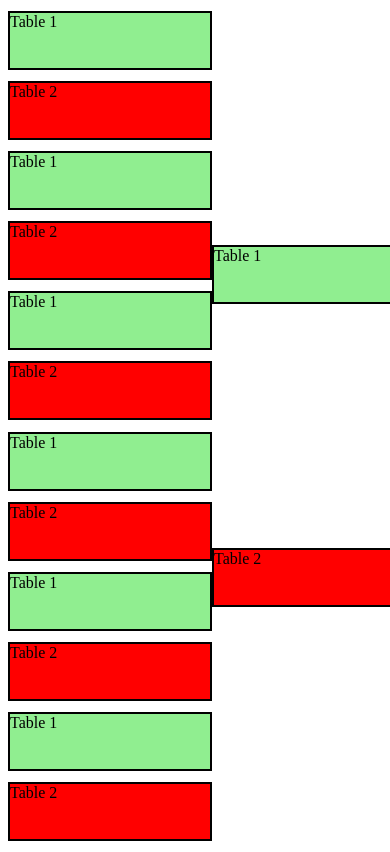
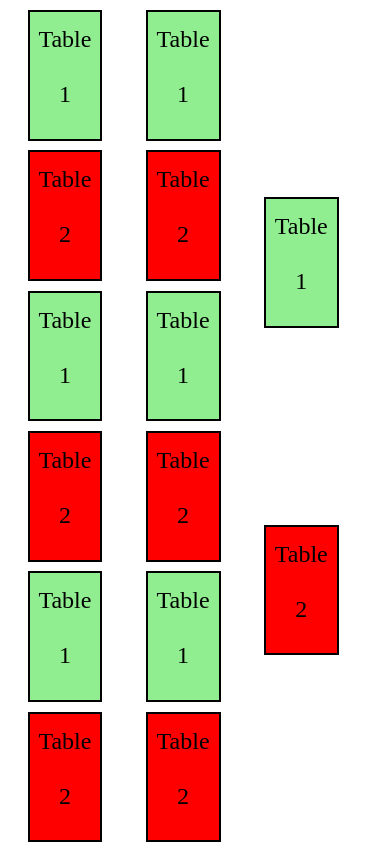
Before and after one commit to komodo108/Hack-The-Bubble-2, a Flask app: page / in a window 390 px wide. Run offline with Flask 2, Linux system fonts and the light colour scheme.

Commit message:
evenly distributed, responsive

```diff
--- a/Website/static/css/test.css
+++ b/Website/static/css/test.css
@@ -5,12 +5,19 @@
 p {
     color: red;
 }
+body {
+    padding-left: 5%;
+}
 .table {
-    width: 200px;
-    height: 55px;
+    width: 20%;
+    height: 15%;
     display: inline-block;
     border: 2px solid black;
     margin: 0 0 2vw 0;
+    text-align: center;
+    vertical-align: middle;
+    line-height: 55px;
+    font-size: 1.5rem;
 }
 
 .open {
--- a/Website/templates/index.html
+++ b/Website/templates/index.html
@@ -2,10 +2,11 @@
 <html lang="en">
 <head>
     <meta charset="UTF-8">
-    <title>Document</title>
+    <title>Lei's Luau</title>
     <link type="text/css" href="../static/css/test.css" rel="stylesheet">
 </head>
 <body>
+
     <div class="container">
         <div class="open table">Table 1</div>
         <div class="closed table">Table 2</div>
```
